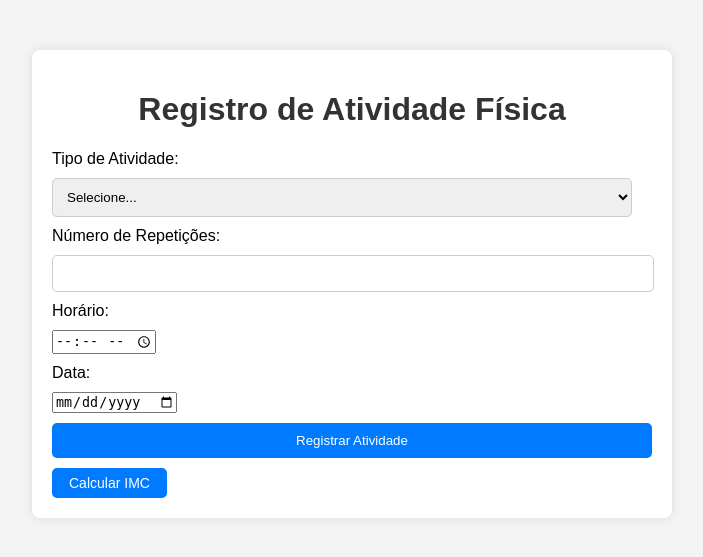
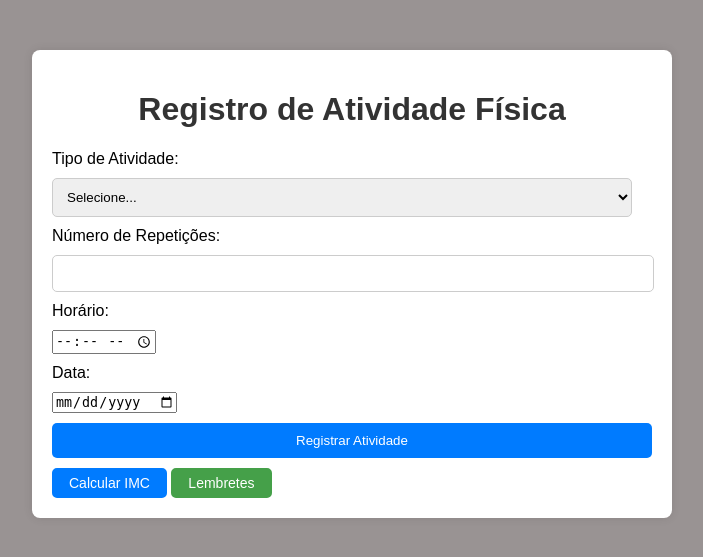
Before and after one commit to ViniBomfim/App_Fitness, a Flask app: page /registrar_atividade in a window 1280 px wide. Shown: the top 557 px of the page, without its empty margins (288-991 px from the left). Run offline with Flask 3, Linux system fonts and the light colour scheme.

Commit message:
Update atividade_fisica.html

```diff
--- a/templates/atividade_fisica.html
+++ b/templates/atividade_fisica.html
@@ -1,5 +1,3 @@
-
-
 <!DOCTYPE html>
 <html lang="en">
 <head>
@@ -11,7 +9,7 @@
             font-family: Arial, sans-serif;
             margin: 0;
             padding: 0;
-            background-color: #f3f3f3;
+            background-color: #4c404090;
         }
         .container {
             width: 600px;
@@ -60,9 +58,18 @@
             border-radius: 5px;
             background-color: #007bff;
             color: #fff;
-            text-decoration: none; /
+            text-decoration: none;
         }
-
+        .btn-lembretes{
+            display: inline-block;
+            padding: 5px 15px;
+            font-size: 14px;
+            border: 2px solid #45a049;
+            border-radius: 5px;
+            background-color: #45a049;
+            color: #fff;
+            text-decoration: none;
+        }
 
         .btn-calcular:hover {
             background-color: #0056b3;
@@ -94,6 +101,7 @@
             <input type="submit" value="Registrar Atividade">
         </form>
         <a href="/calculadora_imc" class="btn-calcular">Calcular IMC</a>
+        <a href="/lembretes" class="btn-lembretes">Lembretes</a>
     </div>
 
 </body>
```
